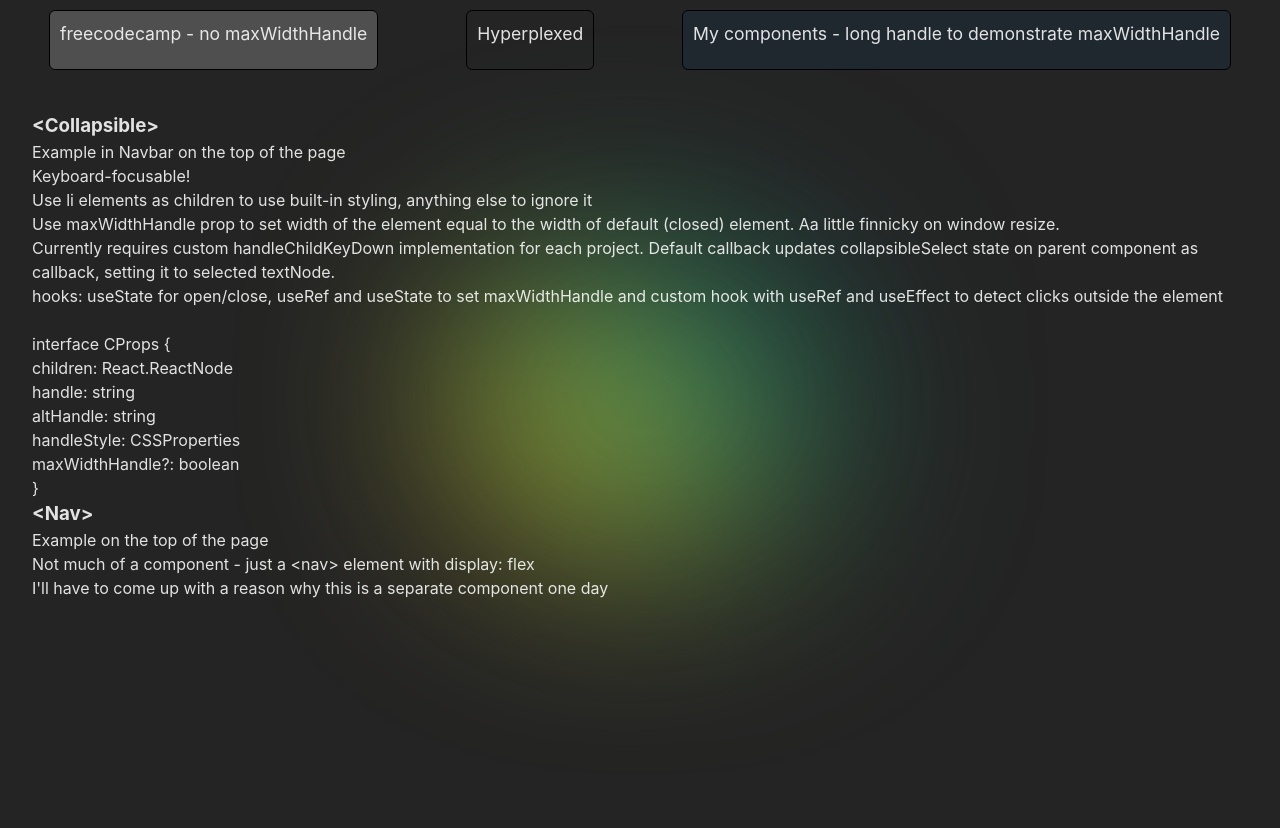
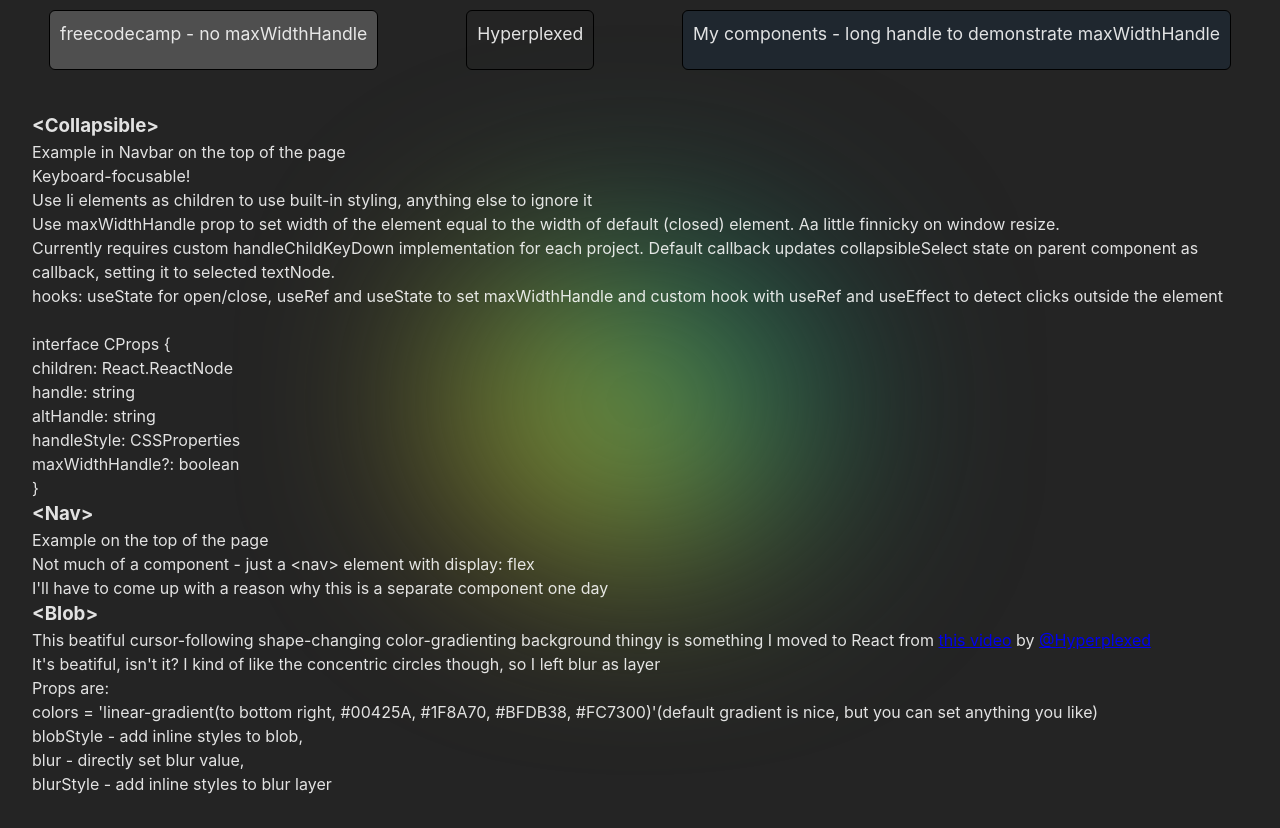
Before and after one commit to Career404/React-components, a React (Vite) app: page / in a window 1280 px wide. Before the commit the page ends 800 px from the top, so only its background shows below. Built offline with nearby package versions, Linux system fonts and the light colour scheme.

Commit message:
refactor: Blob optimization

```diff
--- a/src/App.tsx
+++ b/src/App.tsx
@@ -51,7 +51,7 @@ function App() {
 				</Collapsible>
 			</Nav>
 			<main>
-				<div className="info" id="collapsible">
+				<div className="info" id="Collapsible">
 					<h3>{'<Collapsible>'}</h3>
 					<p>Example in Navbar on the top of the page</p>
 					<p>Keyboard-focusable!</p>
@@ -83,7 +83,7 @@ function App() {
 						{'}'}
 					</p>
 				</div>
-				<div className="info" id="Navbar">
+				<div className="info" id="Navigation">
 					<h3>{'<Nav>'}</h3>
 					<p>Example on the top of the page</p>
 					<p>
@@ -95,6 +95,29 @@ function App() {
 						one day
 					</p>
 				</div>
+				<div className="info" id="Blob">
+					<h3>{'<Blob>'}</h3>
+					<p>
+						This beatiful cursor-following shape-changing color-gradienting
+						background thingy is something I moved to React from{' '}
+						<a href="https://www.youtube.com/watch?v=kySGqoU7X-s&ab_channel=Hyperplexed">
+							this video
+						</a>{' '}
+						by <a href="https://www.youtube.com/@Hyperplexed">@Hyperplexed</a>
+					</p>
+					<p>
+						It's beatiful, isn't it? I kind of like the concentric circles
+						though, so I left blur as layer
+					</p>
+					<p>Props are:</p>
+					<p>
+						colors = 'linear-gradient(to bottom right, #00425A, #1F8A70,
+						#BFDB38, #FC7300)'(default gradient is nice, but you can set
+						anything you like)
+						<br /> blobStyle - add inline styles to blob, <br /> blur - directly
+						set blur value, <br /> blurStyle - add inline styles to blur layer
+					</p>
+				</div>
 				<Blob />
 			</main>
 		</div>
--- a/src/components/Blob/Blob.css
+++ b/src/components/Blob/Blob.css
@@ -1,4 +1,4 @@
-div#blob {
+div.blob {
 	position: absolute;
 	background-color: white;
 	height: 300px;
@@ -21,7 +21,7 @@ div#blob {
 		transform: rotate(360deg);
 	}
 }
-div#blur {
+div.blur {
 	position: absolute;
 	top: 0;
 	left: 0;
--- a/src/components/Blob/Blob.tsx
+++ b/src/components/Blob/Blob.tsx
@@ -1,21 +1,23 @@
 import React from 'react'
 import './Blob.css'
 
-interface Props extends React.HTMLAttributes<HTMLDivElement> {
-	colors?: React.CSSProperties['background']
-	style?: React.CSSProperties
-	blur?: React.CSSProperties['filter']
-}
-
 export default function Blob({
 	colors = 'linear-gradient(to bottom right, #00425A, #1F8A70, #BFDB38, #FC7300)',
-	style,
+	blobStyle,
 	blur,
-}: Props) {
-	React.useEffect(() => {
-		const handlePointerMove = (event: PointerEvent) => {
+	blurStyle,
+}: React.HTMLAttributes<HTMLDivElement> & {
+	colors?: string
+	blobStyle?: React.CSSProperties
+	blur?: React.CSSProperties['filter']
+	blurStyle?: React.CSSProperties
+}) {
+	const blobRef = React.useRef<HTMLDivElement>(null)
+
+	const handlePointerMove = React.useCallback(
+		(event: PointerEvent) => {
 			const { clientX, clientY } = event
-			const blob = document.getElementById('blob')
+			const blob = blobRef.current
 			if (blob) {
 				blob.animate(
 					{
@@ -25,16 +27,24 @@ export default function Blob({
 					{ duration: 2500, fill: 'forwards' }
 				)
 			}
-		}
+		},
+		[blobRef]
+	)
+
+	React.useEffect(() => {
 		window.addEventListener('pointermove', handlePointerMove)
-
 		return () => {
 			window.removeEventListener('pointermove', handlePointerMove)
 		}
-	}, [])
+	}, [handlePointerMove])
+
 	return (
-		<div id="blur" style={{ filter: blur }}>
-			<div id="blob" style={{ background: colors, ...style }}></div>
+		<div className="blur" style={{ filter: blur, ...blurStyle }}>
+			<div
+				className="blob"
+				ref={blobRef}
+				style={{ background: colors, ...blobStyle }}
+			></div>
 		</div>
 	)
 }
```
